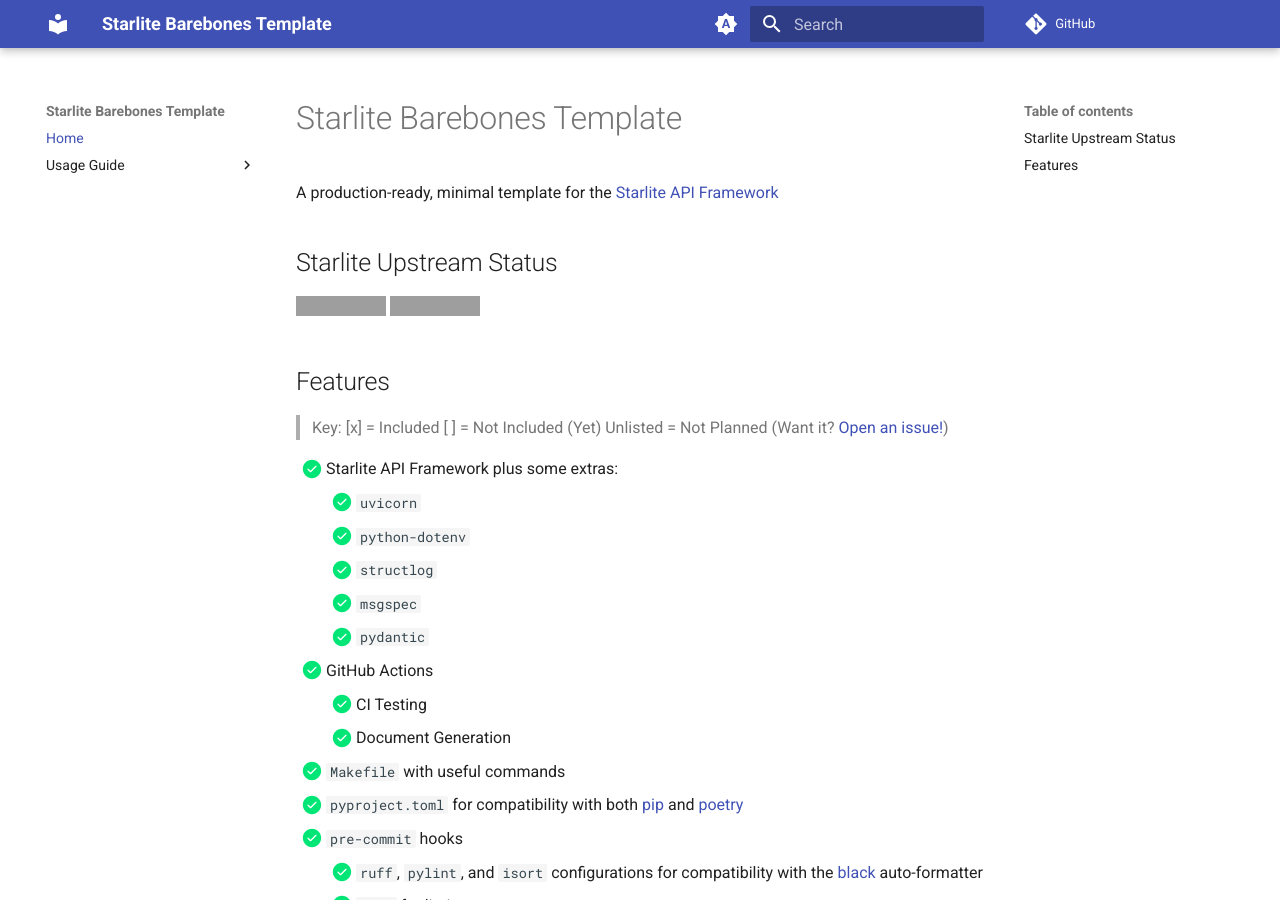
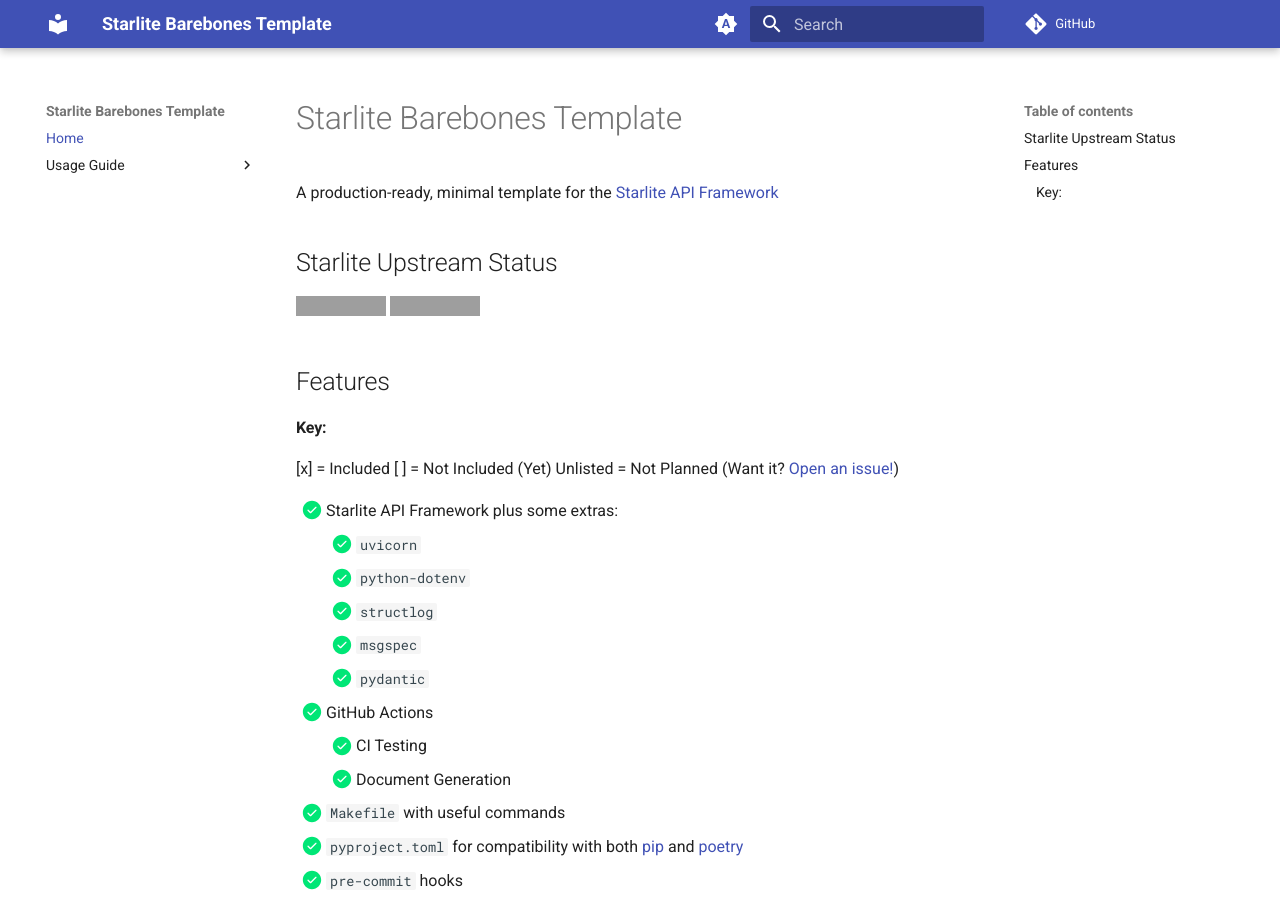
Before and after one commit to cofin/starlite-barebones-template, an MkDocs documentation site: the page built from docs/index.md, in a window 1280 px wide and 900 px high. Built offline with MkDocs 1.6.1 and Material for MkDocs 9.7.7, drawn with Linux system fonts in a browser that asks for light colours; comment, search, counter and statistics services are not loaded; the version menu is left out; grey boxes are pictures that could not be loaded.

Commit message:
chore: update docs styling

```diff
--- a/docs/index.md
+++ b/docs/index.md
@@ -7,7 +7,7 @@
 
 ## Features
 
-> Key:
+#### Key:
 [x] = Included
 [ ] = Not Included (Yet)
 Unlisted = Not Planned (Want it? [Open an issue!](https://github.com/JacobCoffee/starlite-barebones-template/issues/new/choose))
```
